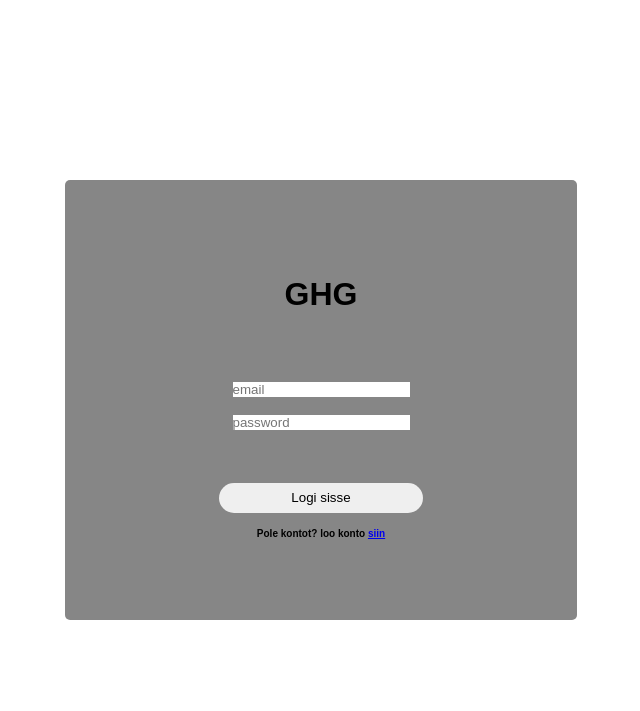
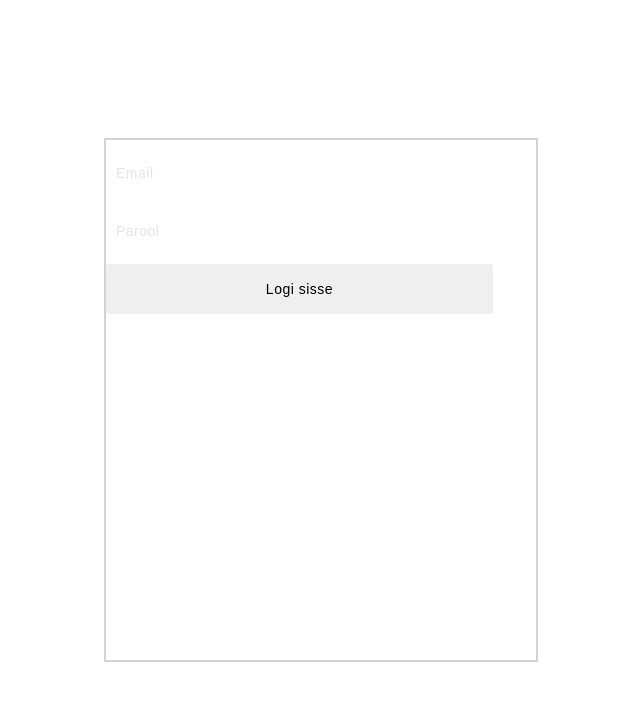
Before and after one commit to Naveler/Spordiosakond, a PHP site: page /Pages/LoginPage.php in a window 1280 px wide. Shown: the top 711 px of the page, without its empty margins (319-959 px from the left). Run offline with PHP 8.4, Linux system fonts and the light colour scheme.

Commit message:
html change, Sander will be mad

```diff
--- a/Pages/CSS/login.css
+++ b/Pages/CSS/login.css
@@ -1,68 +1,79 @@
-:root {
-  --bg-color: rgb(236, 236, 236); /* Background color */
-  --el-color: #242424; /* Element color */
-  --txt-color: rgb(236, 236, 236); /* Text color */
-
-  /* alt color: rgb(155, 23, 0) rgb(85, 32, 230)*/
-  --highlight-color: rgb(85, 32, 230); /* Highlight gradient color color */
-
-  --faded-color: #aaaaaa;
+.background {
+  width: 430px;
+  height: 520px;
+  position: absolute;
+  transform: translate(-50%, -50%);
+  left: 50%;
+  top: 50%;
+  border: var(--border);
 }
 
-* {
-  margin: 0;
-  padding: 0;
-  box-sizing: border-box;
-  font-family: "Poppins", sans-serif;
-}
-
-h1 {
-  margin-bottom: 10%;
-}
-
-h4 {
-  margin-top: 3%;
-  font-size: 10px;
-}
-
-.container {
-  width: 40%;
-  min-height: 55vh;
-  border-radius: 5px;
+form {
+  height: 520px;
+  width: 400px;
+  position: absolute;
+  transform: translate(-50%, -50%);
+  top: 50%;
+  left: 50%;
+  border-radius: 10px;
+  backdrop-filter: blur(10px);
+  border: 2px solid rgba(255, 255, 255, 0.1);
+  padding: 50px 35px;
   display: flex;
   flex-direction: column;
   justify-content: center;
   align-content: center;
-
-  /* Position */
-  position: absolute;
-  top: 50%;
-  left: 50%;
-  transform: translate(-50%, -50%);
-  background-color: rgb(134, 134, 134);
+}
+form * {
+  font-family: "Poppins", sans-serif;
+  letter-spacing: 0.5px;
+  outline: none;
+  border: none;
+}
+form h3 {
+  font-size: 32px;
+  font-weight: 500;
+  line-height: 42px;
+  text-align: center;
 }
 
-.position {
-  text-align: center;
-  margin-top: 3%;
+label {
+  display: block;
+  margin-top: 30px;
+  font-size: 16px;
+  font-weight: 500;
+}
+input {
+  display: block;
+  height: 50px;
+  width: 90%;
+  border-radius: 3px;
+  padding: 0 10px;
+  margin-top: 8px;
+  font-size: 14px;
+  font-weight: 300;
+}
+::placeholder {
+  color: #e5e5e5;
+}
+button {
+  margin-top: 50px;
+  width: 100%;
+  background-color: #000000;
+  color: #ffffff;
+  padding: 15px 0;
+  font-size: 18px;
+  font-weight: 600;
+  border-radius: 5px;
+  cursor: pointer;
 }
 
-.something {
-  width: 30%;
+.social div {
+  background: red;
+  width: 150px;
+  border-radius: 3px;
+  padding: 5px 10px 10px 5px;
+  background-color: rgba(255, 255, 255, 0.27);
+  color: #eaf0fb;
+  text-align: center;
 }
-
-.textField {
-  border: 0;
-}
-
-input:placeholder-shown {
-  border: 0;
-}
-
-.button {
-  border-radius: 20px;
-  margin-top: 10%;
-  height: 30px;
-  width: 40%;
-  border: 0;
-}
--- a/Pages/LoginPage.php
+++ b/Pages/LoginPage.php
@@ -1,20 +1,13 @@
 <!DOCTYPE html>
 <body>
 <form method="POST" action="../Scripts/login.php">
+<link rel="stylesheet" href="./CSS/variables.css">
 <link rel="stylesheet" href="CSS/login.css" />
-<div class="container">
-    <h1 class="position">GHG</h1>
-    <div class="position">
-        <div class="form-element">
-            <input class="textField" type="text" name="email" placeholder="email"  required />
-        </div>
-    <div class="position">
-        <div class="form-element">
-            <input class="textField" type="password" name="parool" placeholder="password"  required />
-        </div>
-    </div>
-    <input class="button" type="submit" value="Logi sisse">
-    <h4>Pole kontot? loo konto <a href="#">siin</a></h4>
+<div class="background">
+    <form>
+        <input type="text" placeholder="Email" name="email" required>
+        <input type="password" name="parool" placeholder="Parool" required>
+        <input class="button" type="submit" value="Logi sisse">
+    </form>
 </div>
-</form>
 </body>
```
Also changed, not shown: Pages/CreateAccount.php (added).
